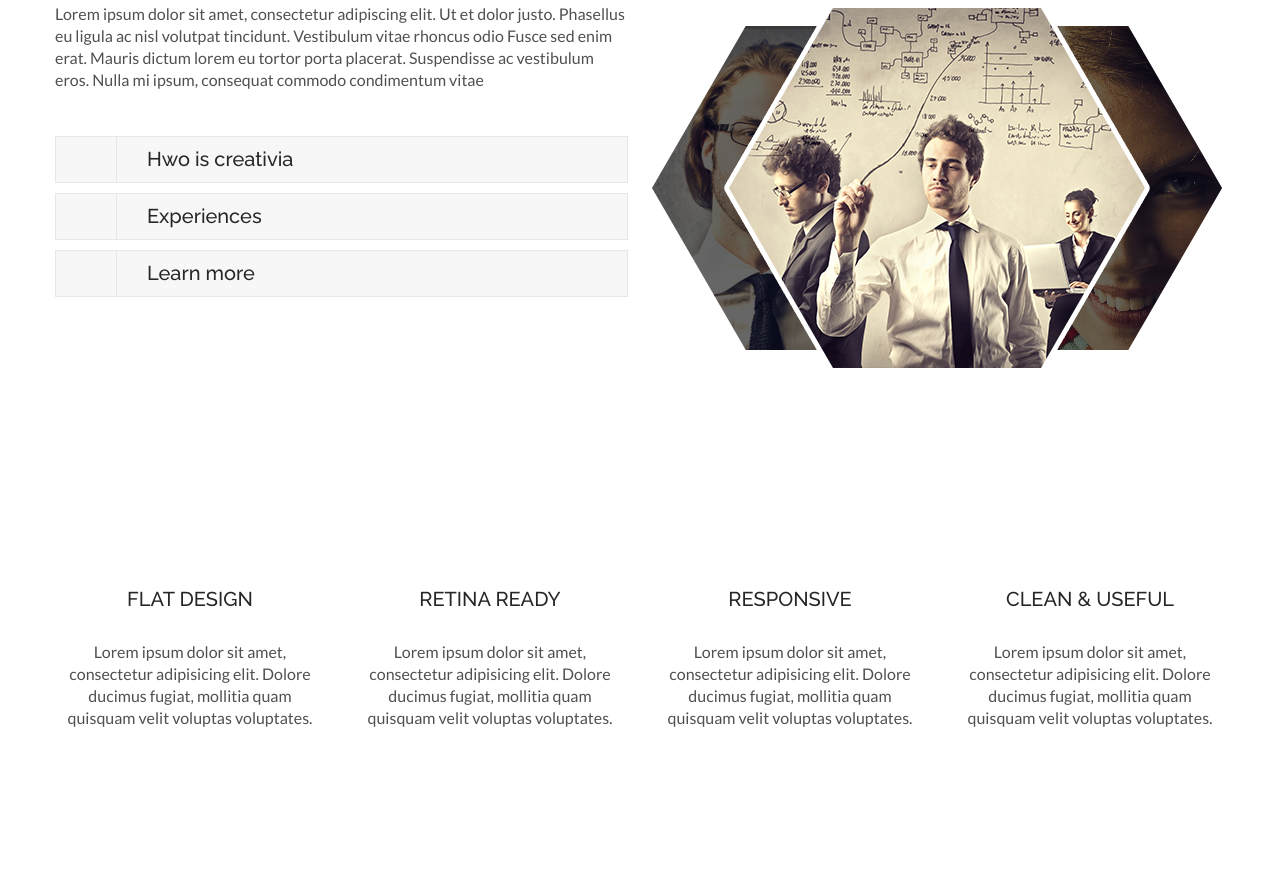
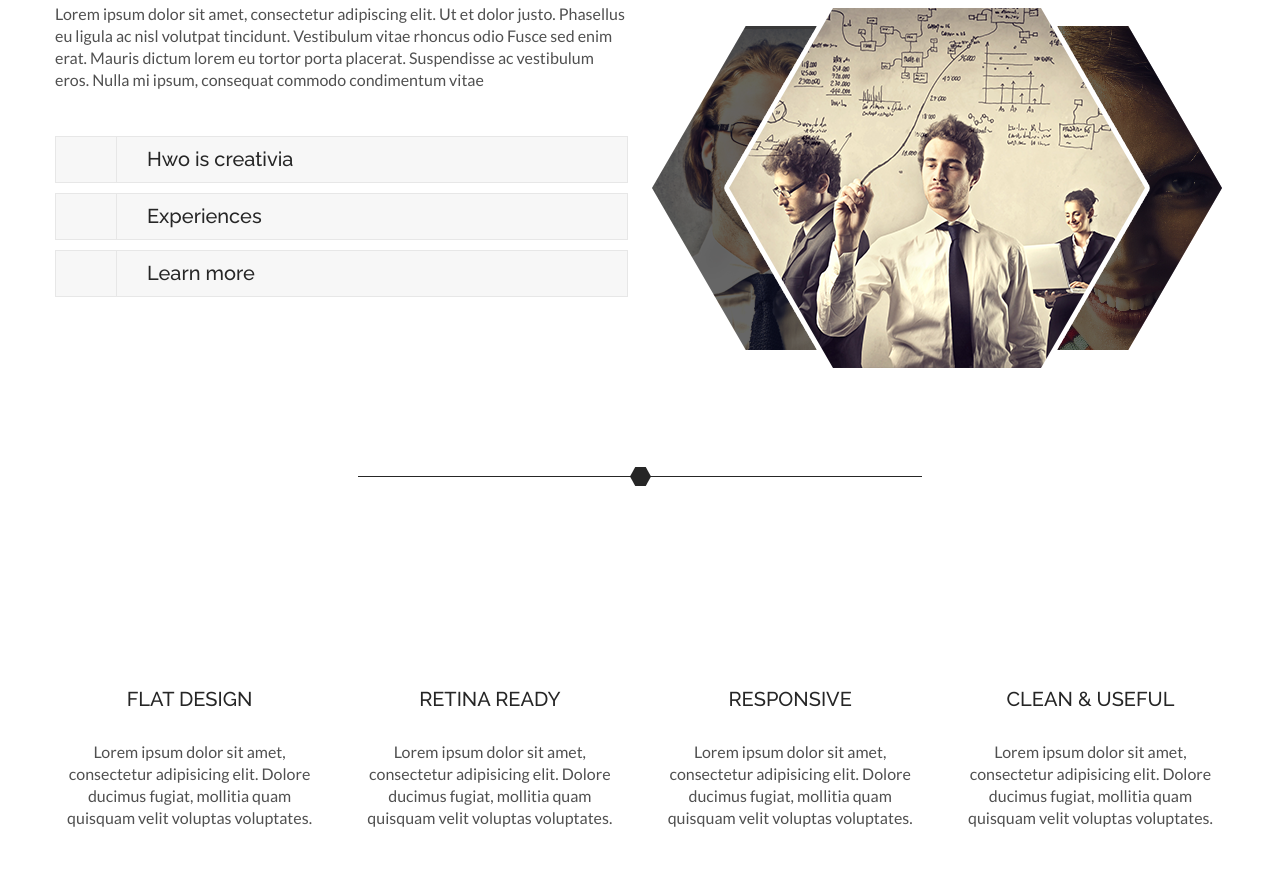
Before and after one commit to AlexanderKolesnichenko/Creativia, a website: page index.html in a window 1280 px wide. Shown: the part 1005-1887 px from the top of the page. Before the commit the page ends 1834 px from the top, so only its background shows below. Drawn offline with nearby package versions, Linux system fonts and the light colour scheme; files that its build step writes are made by us from their sources; files whose address does not match are found by name.

Commit message:
ready srvices

```diff
--- a/sass/blocks/services.scss
+++ b/sass/blocks/services.scss
@@ -1,23 +1,59 @@
 .services {
+padding-top: 100px;
+  margin-top: 100px;
+  position: relative;
 
-  margin-top: 100px;
+  &:before {
+
+    width: 21px;
+    height: 19px;
+    content: url("../img/hexagon-decoration.svg");
+    position: absolute;
+    top: -9px;
+    left: 0;
+    right: 0;
+    margin: auto;
+    z-index: 1;
+  }
+
+  &:after{
+    width: 44%;
+    height: 1px;
+    content: "";
+    position: absolute;
+    top: 0;
+    left: 0;
+    right: 0;
+    margin: auto;
+    background-color: $gray;
+  }
 
 
   .services_wrap {
 
-    display: grid;
-    grid-template-columns: repeat(auto-fit, minmax(180px, auto));
-    grid-column-gap: 30px;
+    display: flex;
+    flex-wrap: wrap;
+    justify-content: space-between;
 
+    @media (max-width: 480px) {
+      justify-content: center;
+    }
   }
 
   .services__block {
+    flex-basis: 23%;
     display: flex;
     flex-direction: column;
     align-items: center;
     flex-wrap: wrap;
 
+    @media (max-width: 768px) {
+      flex-basis: 45%;
+    }
 
+    @media (max-width: 480px) {
+      flex-basis: 90%;
+    }
 
     &:hover {
       .services__icon {
@@ -25,10 +61,12 @@
         &_hexagon {
           fill: $pink;
           stroke: $pink;
+          transform: rotate(180deg);
         }
 
         &_heart, &_check, &_tablet, &_fire {
           fill: $white;
+
         }
 
 
@@ -110,7 +148,7 @@
     color: $textColor;
     line-height: 1.375;
     text-align: center;
-margin-bottom: 50px;
+    margin-bottom: 50px;
 
   }
 
```
Also changed, not shown: sass/blocks/toggles.scss (+5 -2 lines), img/hexagon-decoration.svg (added).
